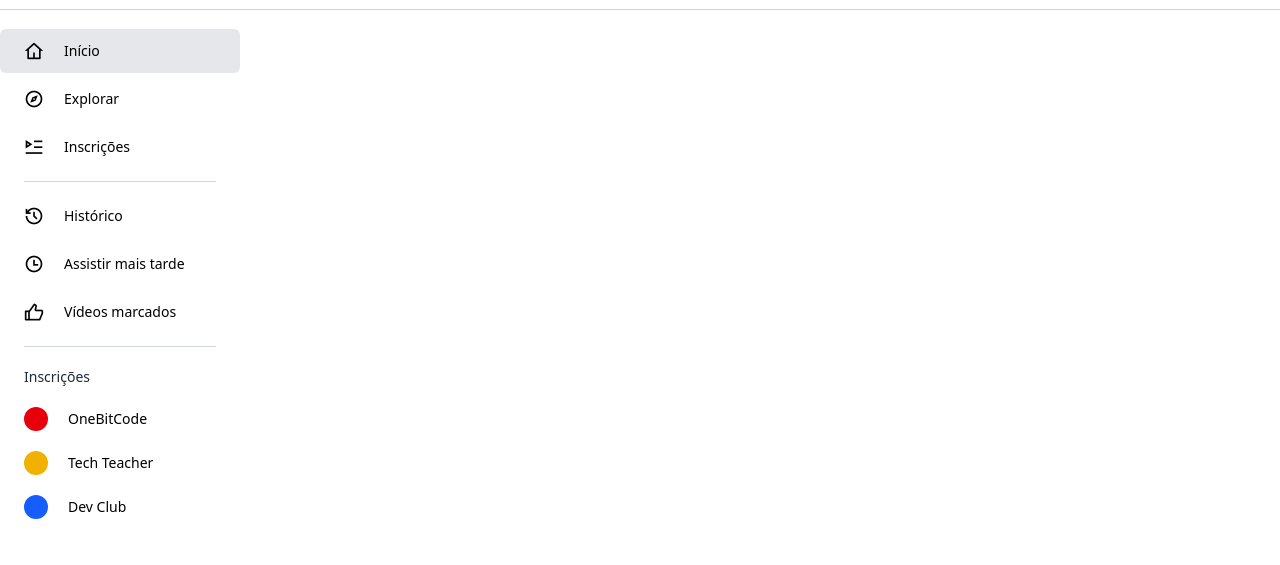
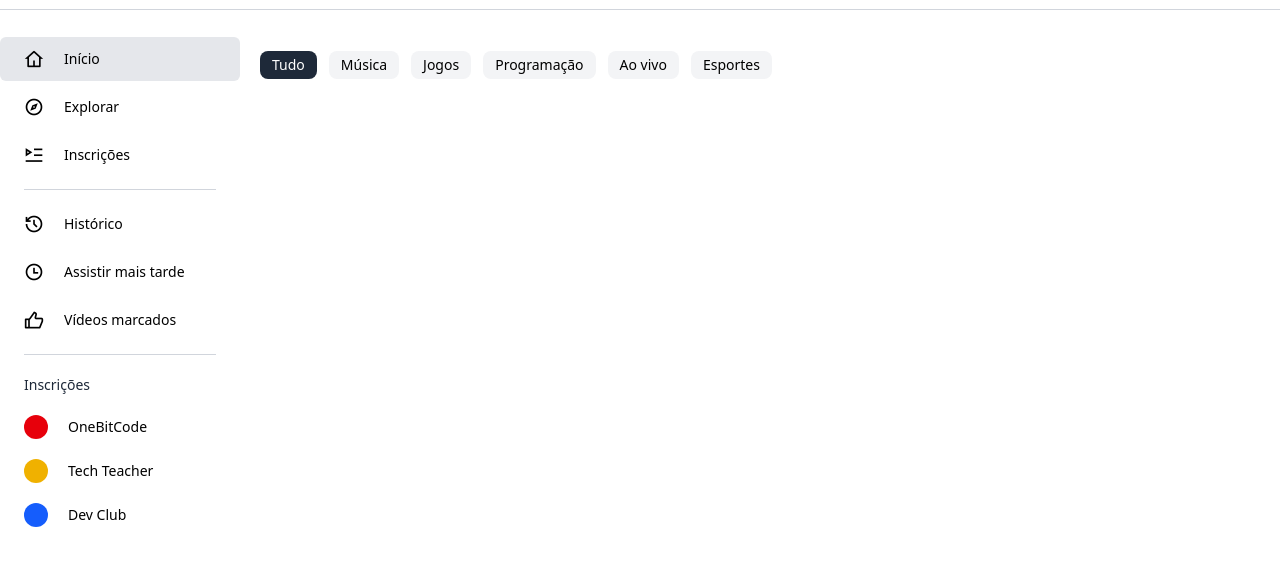
Before and after one commit to jonhsouza-tkc/youtube--landing, a website: page src/index.html in a window 1280 px wide. Shown: the part 71-636 px from the top of the page. Drawn offline with nearby package versions, Linux system fonts and the light colour scheme; files that its build step writes are made by us from their sources.

Commit message:
feat: add category filter buttons on the horizontal part

```diff
--- a/src/index.html
+++ b/src/index.html
@@ -57,17 +57,17 @@
 
             </button>
 
-            <buttonn
+            <button
                 class="py-2 px-4 font-semibold border rounded-full text-xl bg-orange-600 hover:bg-orange-500 cursor-pointer text-white">
                 J
-                </button>
+            </button>
 
         </nav>
     </header>
 
     <div class="flex ">
 
-        <aside class="fixed left-0 top-22 w-60 bg-white overflow-y-auto py-3">
+        <aside class="fixed left-0 top-24 w-60 bg-white overflow-y-auto py-3">
             <nav class="space-y-1">
 
                 <a href="#" class="flex items-center gap-5 bg-gray-200 px-6 py-2 rounded-md">
@@ -125,6 +125,30 @@
 
     </div>
 
+    <main class="flex-1 ml-60 p-5 pt-28">
+        <!-- Home-section -->
+        <div class="flex gap-3 mb-6 overflow-x-auto pb-2 pt-2.5">
+
+            <button
+                class="px-3 py-1 bg-gray-800 text-white rounded-lg text-sm hover:bg-gray-600 cursor-pointer whitespace-nowrap">Tudo</button>
+            <button
+                class="px-3 py-1 bg-gray-100 text-black rounded-lg text-sm hover:bg-gray-300 cursor-pointer whitespace-nowrap">Música</button>
+            <button
+                class="px-3 py-1 bg-gray-100 text-black rounded-lg text-sm hover:bg-gray-300 cursor-pointer whitespace-nowrap">Jogos</button>
+            <button
+                class="px-3 py-1 bg-gray-100 text-black rounded-lg text-sm hover:bg-gray-300 cursor-pointer  whitespace-nowrap">Programação</button>
+            <button class="px-3 py-1 bg-gray-100 text-black rounded-lg text-sm hover:bg-gray-300 cursor-pointer
+                whitespace-nowrap">Ao
+                vivo</button>
+            <button class="px-3 py-1 bg-gray-100 text-black rounded-lg text-sm hover:bg-gray-300 cursor-pointer
+                whitespace-nowrap"> Esportes
+            </button>
+
+        </div>
+
+        <div class="grid grid-cols-4 gap-6" id="videos"></div>
+    </main>
+
 </body>
 
 </html>
```
